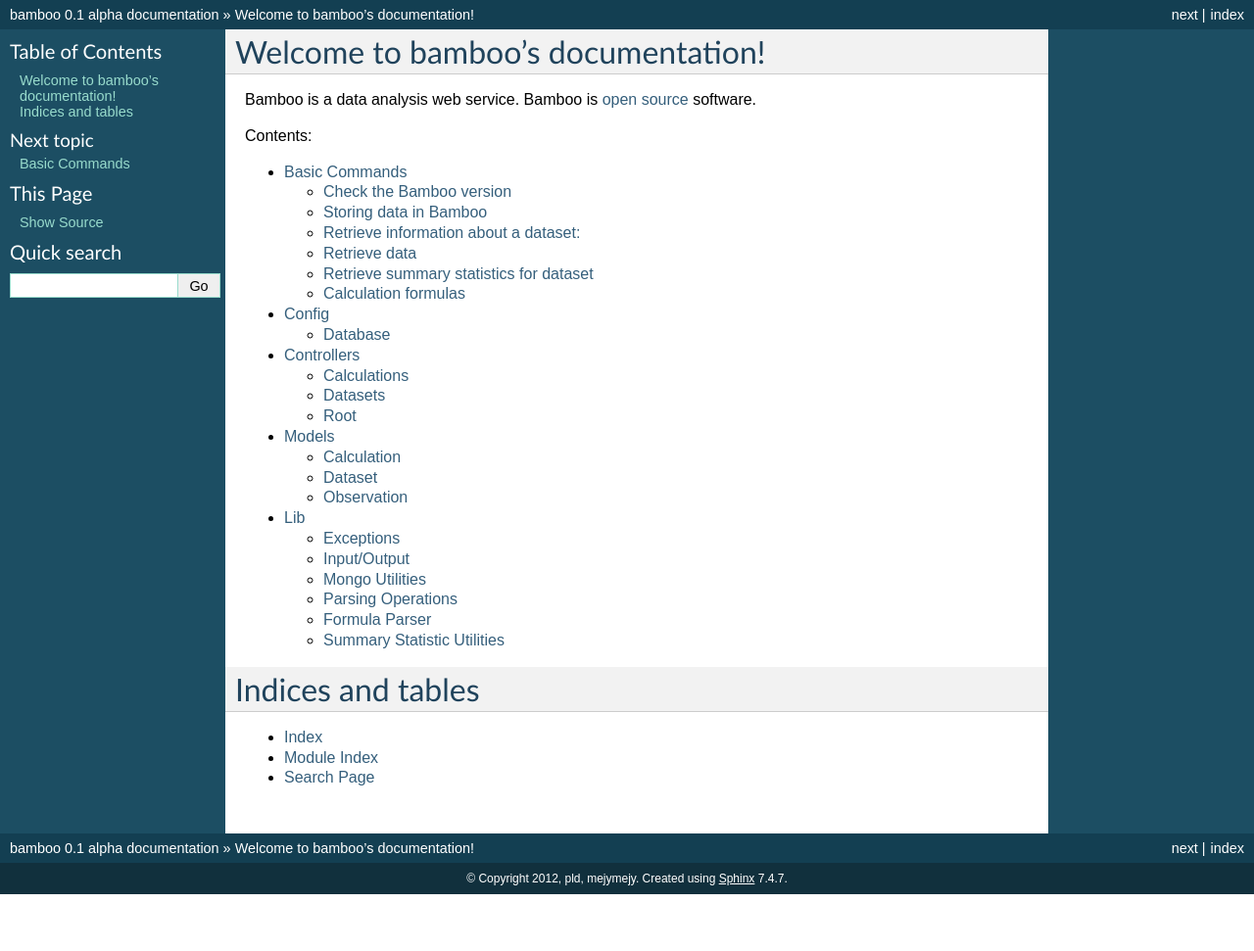
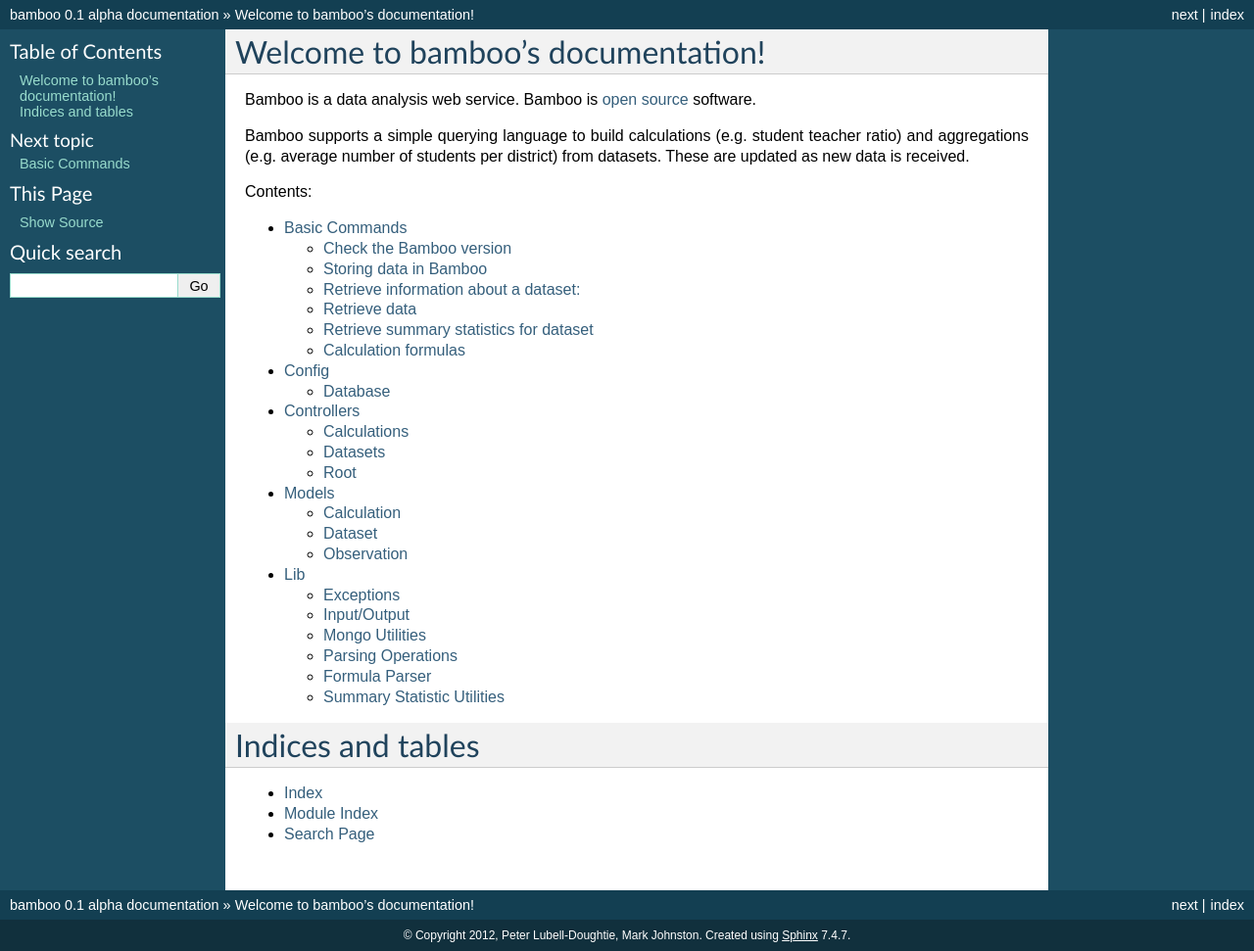
Before and after one commit to pld/bamboo, a Sphinx documentation site: the page built from docs/index.rst, in a window 1280 px wide. Shown: the whole page at 98% size. Built offline with Sphinx 7.4.7, drawn with Linux system fonts in a browser that asks for light colours; formulas are drawn with MathJax 3; before the commit the page ends 913 px from its top, so only the background shows below that.

```diff
--- a/docs/conf.py
+++ b/docs/conf.py
@@ -43,7 +43,7 @@ master_doc = 'index'
 
 # General information about the project.
 project = u'bamboo'
-copyright = u'2012, pld, mejymejy'
+copyright = u'2012, Peter Lubell-Doughtie, Mark Johnston'
 
 # The version info for the project you're documenting, acts as replacement for
 # |version| and |release|, also used in various other places throughout the
@@ -186,7 +186,7 @@ latex_elements = {
 # (source start file, target name, title, author, documentclass [howto/manual])
 latex_documents = [
     ('index', 'bamboo.tex', u'bamboo Documentation',
-     u'pld, mejymejy', 'manual'),
+     u'Peter Lubell-Doughtie, Mark Johnston', 'manual'),
 ]
 
 # The name of an image file (relative to this directory) to place at the top of
@@ -216,7 +216,7 @@ latex_documents = [
 # (source start file, name, description, authors, manual section).
 man_pages = [
     ('index', 'bamboo', u'bamboo Documentation',
-     [u'pld, mejymejy'], 1)
+     [u'Peter Lubell-Doughtie, Mark Johnston'], 1)
 ]
 
 # If true, show URL addresses after external links.
@@ -230,7 +230,8 @@ man_pages = [
 #  dir menu entry, description, category)
 texinfo_documents = [
     ('index', 'bamboo', u'bamboo Documentation',
-     u'pld, mejymejy', 'bamboo', 'One line description of project.',
+     u'Peter Lubell-Doughtie, Mark Johnston', 'bamboo',
+     'Bamboo is a data analysis web service.',
      'Miscellaneous'),
 ]
 
--- a/docs/index.rst
+++ b/docs/index.rst
@@ -6,7 +6,12 @@
 Welcome to bamboo's documentation!
 ==================================
 
-Bamboo is a data analysis web service.  Bamboo is `open source <https://github.com/modilabs/bamboo>`_ software.
+Bamboo is a data analysis web service.
+Bamboo is `open source <https://github.com/modilabs/bamboo>`_ software.
+
+Bamboo supports a simple querying language to build calculations
+(e.g. student teacher ratio) and aggregations (e.g. average number of students
+per district) from datasets. These are updated as new data is received.
 
 Contents:
 
```
Also changed, not shown: README.rst (+8 -0 lines).
